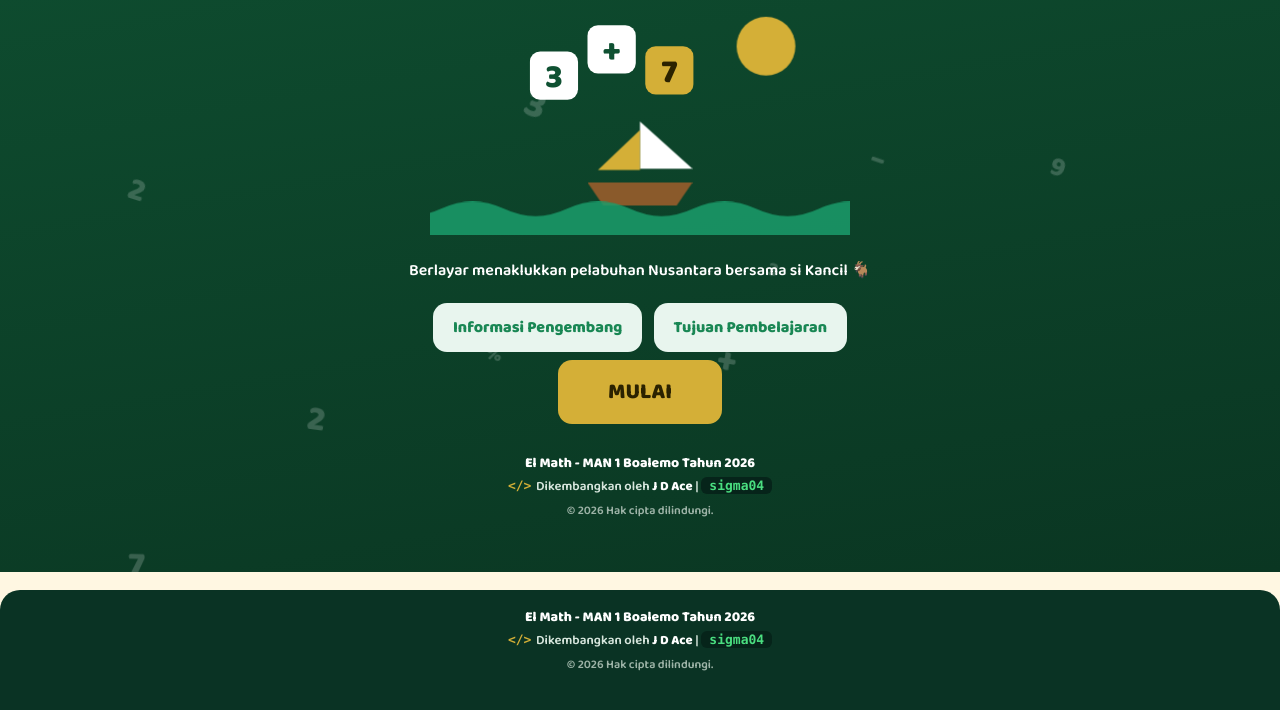
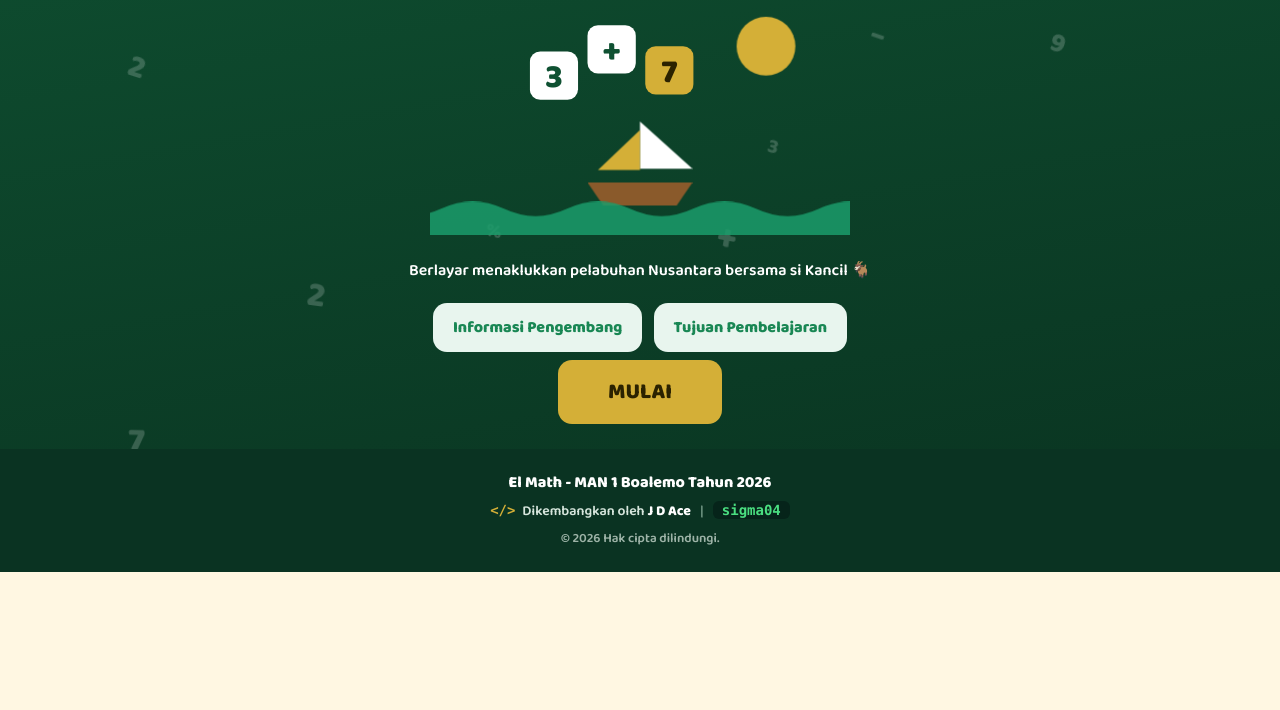
Before and after one commit to akunguru003-jzsigma04/el-math, a plain HTML site: page index.html in a window 1280 px wide. Shown: the part 228-938 px from the top of the page. After the commit the page ends 800 px from the top, so only its background shows below. Drawn offline with Linux system fonts and the light colour scheme.

Commit message:
Update index.html

```diff
--- a/index.html
+++ b/index.html
@@ -13,9 +13,9 @@
 <style>
 :root{--g:#0F5132;--g2:#198754;--gold:#D4AF37;--bg:#fff7e2;--card:#ffffff;--tx:#1d2b24;--mut:#5b6b63;--bl:#e8f5ee;box-sizing:border-box;padding-top:env(safe-area-inset-top,0px);padding-bottom:env(safe-area-inset-bottom,0px)}
 @media(prefers-color-scheme:dark){:root:not([data-theme=light]){--bg:#0d1f17;--card:#16302a;--tx:#f2f0e4;--mut:#a9c0b4;--bl:#1d3d33;color-scheme:dark}}
-*{box-sizing:border-box}html,body{height:100%;margin:0}
+*{box-sizing:border-box}html{height:100%}body{margin:0;display:flex;flex-direction:column;min-height:100vh}
 body{background:var(--bg);color:var(--tx);font:16px/1.5 "Baloo 2",system-ui,sans-serif;overflow-x:hidden}
-.scr{display:none;min-height:100%;padding:16px;max-width:900px;margin:0 auto}.scr.on{display:block}
+.scr{display:none;padding:16px;max-width:900px;margin:0 auto;width:100%;flex:1 0 auto}.scr.on{display:block}
 h1,h2,h3{margin:.2em 0;font-weight:800}
 .btn{border:0;border-radius:14px;padding:12px 20px;font:800 16px "Baloo 2",sans-serif;background:var(--g);color:#fff;cursor:pointer;margin:4px}
 .btn.gold{background:var(--gold);color:#2b2200}.btn.ghost{background:var(--bl);color:var(--g2)}.btn:disabled{opacity:.5}
@@ -43,7 +43,7 @@ input{width:100%;padding:12px;border-radius:12px;border:2px solid var(--g2);font
 .hdr{background:linear-gradient(90deg,var(--g),var(--g2));color:#fff;border-radius:18px;padding:12px 16px;display:flex;justify-content:space-between;align-items:center;gap:8px;flex-wrap:wrap}
 .nav{position:fixed;left:0;right:0;bottom:0;background:var(--card);display:none;justify-content:space-around;padding:6px 0 calc(6px + env(safe-area-inset-bottom,0px));box-shadow:0 -2px 10px #0003;z-index:20}
 .nav.on{display:flex}.nav button{background:none;border:0;font:700 12px "Baloo 2";color:var(--mut);padding:4px 14px}.nav button.a{color:var(--g2)}.nav span{display:block;font-size:22px}
-.tabs{padding-bottom:90px}
+.tabs{padding-bottom:16px}
 .stats{display:grid;grid-template-columns:repeat(4,1fr);gap:8px;margin:10px 0}.stats div{background:var(--bl);border-radius:14px;text-align:center;padding:8px 2px;font-weight:800}.stats small{display:block;color:var(--mut);font-weight:600}
 .days{display:grid;grid-template-columns:repeat(7,1fr);gap:4px;font-size:12px;text-align:center}.days div{background:var(--bl);border-radius:10px;padding:6px 0}.days .t{outline:2px solid var(--gold)}.days .d{opacity:.5}
 .isl{display:flex;align-items:center;gap:12px;background:var(--card);border-radius:18px;padding:12px;margin:10px 0;box-shadow:0 2px 8px #0002;cursor:pointer;width:86%}
@@ -131,14 +131,14 @@ input{width:100%;padding:12px;border-radius:12px;border:2px solid var(--g2);font
 @keyframes bl{0%,92%,100%{transform:scaleY(1)}96%{transform:scaleY(.1)}}@keyframes kj{0%,100%{transform:translateY(0) rotate(0)}50%{transform:translateY(-12px) rotate(-6deg)}}
 @keyframes tr{0%{transform:translateY(0);opacity:1}100%{transform:translateY(14px);opacity:0}}@keyframes sp{to{transform:scale(1.5) rotate(20deg)}}
 .vz .rope{height:30px;border-radius:15px;background:repeating-linear-gradient(115deg,#b8860b 0 6px,#8a6a1d 6px 12px);color:#fff;font-weight:800;display:flex;align-items:center;justify-content:center;margin:6px 0;transform-origin:left;animation:zg 1s both;text-shadow:0 1px 2px #0008}.vz .rope.r2{background:repeating-linear-gradient(115deg,#7a5230 0 6px,#a87b4f 6px 12px)}.vz .rrow{display:flex;align-items:center;margin:6px 0}.vz .rrow .rope{margin:0}.vz .knot{font-size:28px;margin:0 -8px;z-index:1;animation:zp .5s 1s both}
-.ft{background:#0a3324;color:#d7e6dd;text-align:center;font:600 13px/1.6 "Baloo 2",sans-serif;padding:16px 12px 92px;margin-top:18px;border-radius:20px 20px 0 0}
-.ft .t{display:block;font-size:14px;font-weight:800;color:#fff}.ft .dv{margin:3px 0}.ft .ic{color:#D4AF37;font:800 13px ui-monospace,Menlo,Consolas,monospace;margin-right:2px}.ft .nm{color:#fff;font-weight:800}
-.ft code{background:#06241a;color:#4ade80;border-radius:6px;padding:1px 8px;font:700 13px ui-monospace,Menlo,Consolas,monospace}.ft .cp{color:#9db3a7;font-size:12px}
-.ft.cov{background:transparent;padding:14px 0 6px;margin-top:10px;border-radius:0}
+.ft{background:#0a3324;color:#d7e6dd;text-align:center;font:600 14px/1.7 "Baloo 2",sans-serif;padding:20px 12px 92px;margin-top:18px;border-radius:22px 22px 0 0;width:100%;flex:none}
+.ft .t{display:block;font-size:16px;font-weight:800;color:#fff}.ft .dv{margin:4px 0}.ft .ic{color:#D4AF37;font:800 14px ui-monospace,Menlo,Consolas,monospace;margin-right:4px}.ft .nm{color:#fff;font-weight:800}.ft .sep{margin:0 9px;color:#6f9482}
+.ft code{background:#06241a;color:#4ade80;border-radius:6px;padding:1px 9px;font:700 14px ui-monospace,Menlo,Consolas,monospace}.ft .cp{color:#9db3a7;font-size:13px}
+body[data-s=splash] .ft{display:none}body[data-s=cover] .ft{margin-top:0;border-radius:0;background:#0a3322}body:not([data-s=app]) .ft{padding-bottom:22px}
 #rep{display:none}
 @media print{body>*:not(#rep){display:none!important}#rep{display:block;padding:20px;color:#000;background:#fff}#rep table{width:100%;border-collapse:collapse}#rep td,#rep th{border:1px solid #000;padding:6px}}
 @media(min-width:700px){.opts{grid-template-columns:repeat(4,1fr)}}
-</style></head><body>
+</style></head><body data-s="splash">
 
 <section id="splash" class="scr on"><div class="big">🧮</div><h1>El Math</h1><p>Belajar Matematika dengan Gembira…</p></section>
 
@@ -157,7 +157,6 @@ input{width:100%;padding:12px;border-radius:12px;border:2px solid var(--g2);font
 <button class="btn ghost" onclick="op('mDev')">Informasi Pengembang</button>
 <button class="btn ghost" onclick="op('mTuj')">Tujuan Pembelajaran</button><br>
 <button class="btn gold" style="font-size:22px;padding:14px 50px" onclick="go('form')">MULAI</button>
-<footer class="ft cov"><b class="t">El Math - MAN 1 Boalemo Tahun 2026</b><div class="dv"><span class="ic">&lt;/&gt;</span> Dikembangkan oleh <span class="nm">J D Ace</span> | <code>sigma04</code></div><div class="cp">© 2026 Hak cipta dilindungi.</div></footer>
 </div></section>
 
 <div class="modal" id="mDev"><div class="box ctr">
@@ -189,7 +188,7 @@ input{width:100%;padding:12px;border-radius:12px;border:2px solid var(--g2);font
 <main id="app" class="scr tabs"></main>
 <nav class="nav" id="nav"></nav>
 <section id="play" class="scr"></section>
-<footer class="ft"><b class="t">El Math - MAN 1 Boalemo Tahun 2026</b><div class="dv"><span class="ic">&lt;/&gt;</span> Dikembangkan oleh <span class="nm">J D Ace</span> | <code>sigma04</code></div><div class="cp">© 2026 Hak cipta dilindungi.</div></footer>
+<footer class="ft"><b class="t">El Math - MAN 1 Boalemo Tahun 2026</b><div class="dv"><span class="ic">&lt;/&gt;</span> Dikembangkan oleh <span class="nm">J D Ace</span><span class="sep">|</span><code>sigma04</code></div><div class="cp">© 2026 Hak cipta dilindungi.</div></footer>
 <div id="rep"></div>
 
 <script>
@@ -218,7 +217,7 @@ const $=s=>document.querySelector(s),R=(a,b)=>Math.floor(Math.random()*(b-a+1))+
 let S;try{S=JSON.parse(localStorage.getItem("elmath"))}catch(e){}
 S=S||{n:"",k:"",coin:0,xp:0,streak:0,last:"",claim:"",st:{},c:0,t:0};S.own=S.own||[];S.eq=S.eq||{};S.bs=S.bs||{};S.mt=S.mt||{};
 const sv=()=>{try{if(S.n)mchk()}catch(e){}try{localStorage.setItem("elmath",JSON.stringify(S))}catch(e){}};
-const go=id=>{clr();document.querySelectorAll(".scr").forEach(x=>x.classList.toggle("on",x.id===id));$("#nav").classList.toggle("on",id==="app");scrollTo(0,0)};
+const go=id=>{clr();document.body.dataset.s=id;document.querySelectorAll(".scr").forEach(x=>x.classList.toggle("on",x.id===id));$("#nav").classList.toggle("on",id==="app");scrollTo(0,0)};
 const op=id=>$("#"+id).classList.add("on"),cl=id=>$("#"+id).classList.remove("on");
 const say=t=>{try{speechSynthesis.cancel();const u=new SpeechSynthesisUtterance(t);u.lang="id-ID";speechSynthesis.speak(u)}catch(e){}};
 const num=(a,s,st)=>{const o=new Set([a]);let g=0;while(o.size<4&&g++<80){const v=a+R(-4,4)*st;if(v>=0)o.add(v)}return{s,a,o:sh([...o])}};
```
